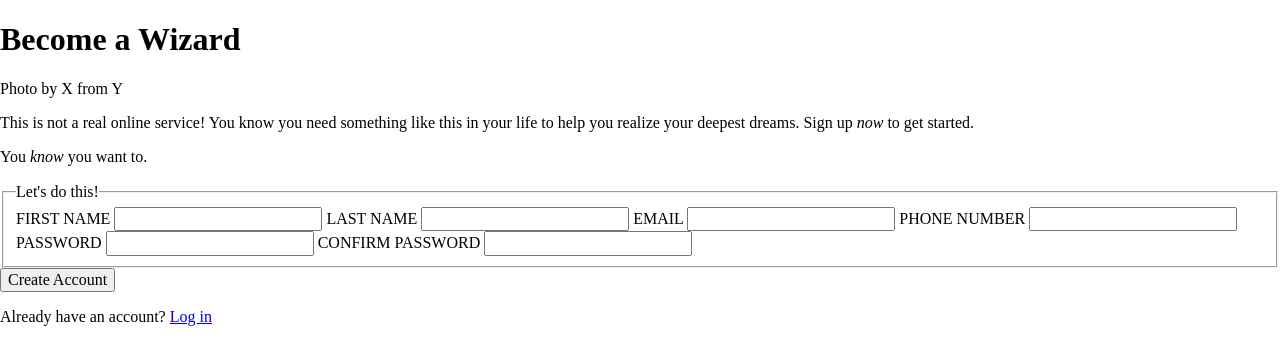
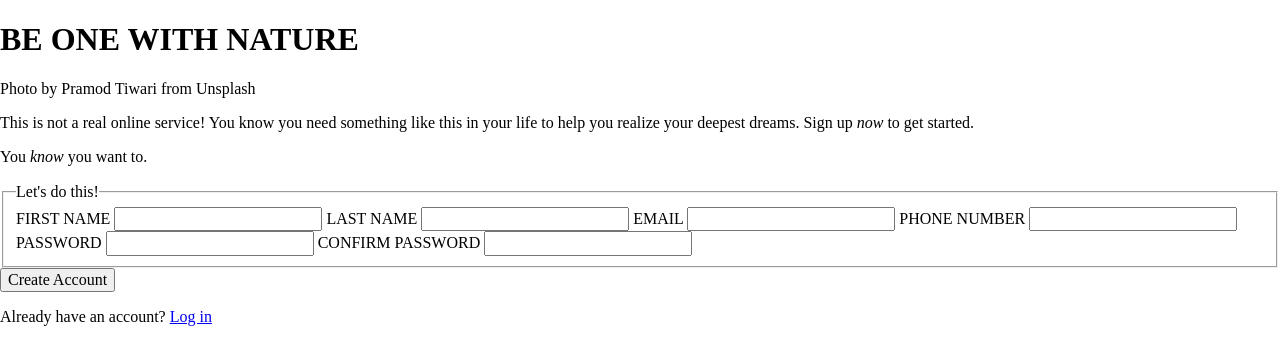
Before and after one commit to Zeladd/sign-up-form, a website: page index.html in a window 1280 px wide. Drawn offline with nearby package versions, Linux system fonts and the light colour scheme.

Commit message:
Add banner.jpg and edit index.html

```diff
--- a/index.html
+++ b/index.html
@@ -14,8 +14,8 @@
 
 <body>
     <header>
-        <h1>Become a Wizard</h1>
-        <p>Photo by X from Y</p>
+        <h1>BE ONE WITH NATURE</h1>
+        <p>Photo by Pramod Tiwari from Unsplash</p>
     </header>
     <main>
         <article>
```
Also changed, not shown: images/banner.jpg (added).
